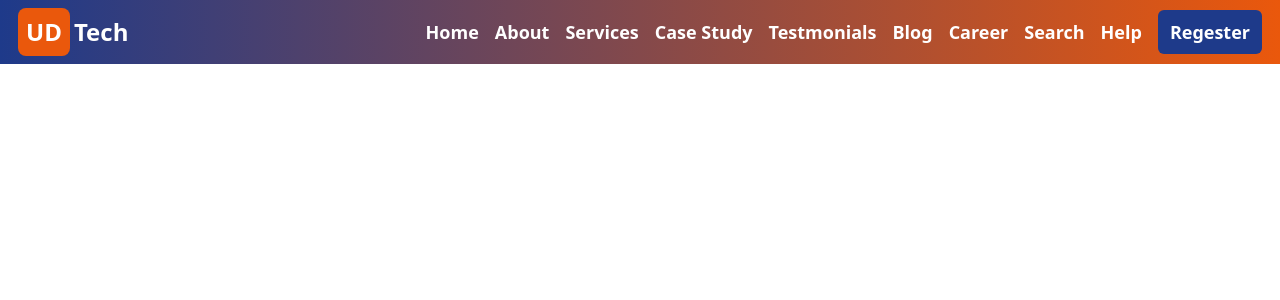
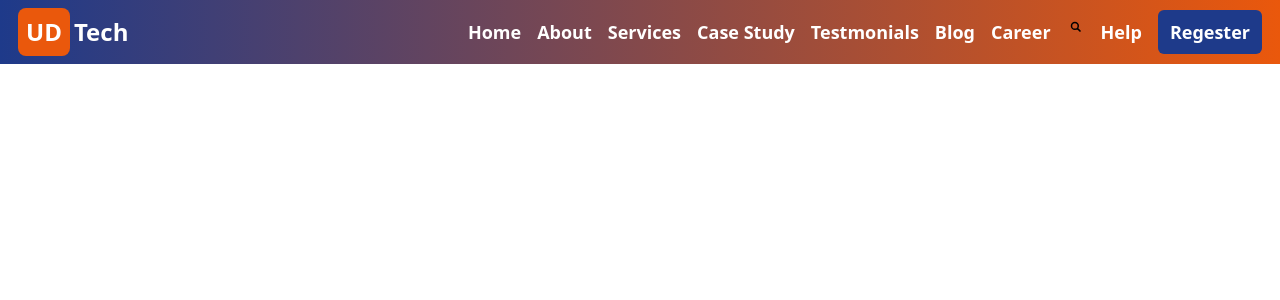
Before and after one commit to mhmAdmin1122/UDTech, a Next.js app: page /Components/N/Navbar in a window 1280 px wide. Shown: the top 300 px of the page. Built offline with nearby package versions, Linux system fonts and the light colour scheme.

Commit message:
extra code deleted and serach icons added to nav

```diff
--- a/package.json
+++ b/package.json
@@ -19,6 +19,7 @@
     "postcss": "8.4.29",
     "react": "18.2.0",
     "react-dom": "18.2.0",
+    "react-icons": "^4.10.1",
     "tailwindcss": "3.3.3",
     "typescript": "5.2.2"
   }
--- a/pages/Components/N/Navbar.tsx
+++ b/pages/Components/N/Navbar.tsx
@@ -1,7 +1,6 @@
 import Link from 'next/link';
 import React, { useState, useEffect } from 'react';
-import logo from '@/public/img/logo.png'
-import Image from 'next/image';
+import { GrFormSearch } from 'react-icons/gr'
 
 const Navbar = () => {
 
@@ -36,7 +35,7 @@ const Navbar = () => {
                     <Link href="/"><li className='py-2'>Testmonials</li></Link>
                     <Link href="/"><li className='py-2'>Blog</li></Link>
                     <Link href="/"><li className='py-2'>Career</li></Link>
-                    <Link href="/"><li className='py-2'>Search</li></Link>
+                    <Link href="/"><li className='py-2'><GrFormSearch /></li></Link>
                     <Link href="/"><li className='py-2'>Help</li></Link>
                     <Link href="/"><li className='bg-blue-900 py-2 px-3 rounded-md hover:bg-white hover:text-black transition-all ease-in-out duration-1000'>Regester</li></Link>
                 </ul>
```
Also changed, not shown: 1 other file (tests, documents, lock files or other folders).
